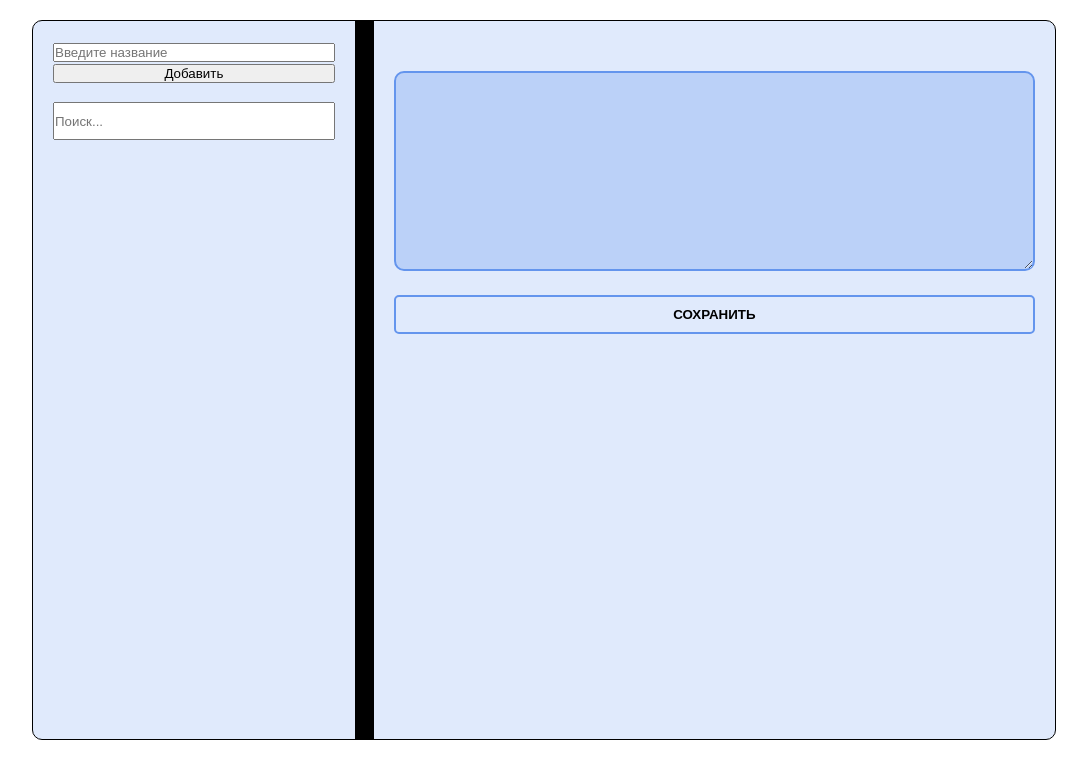
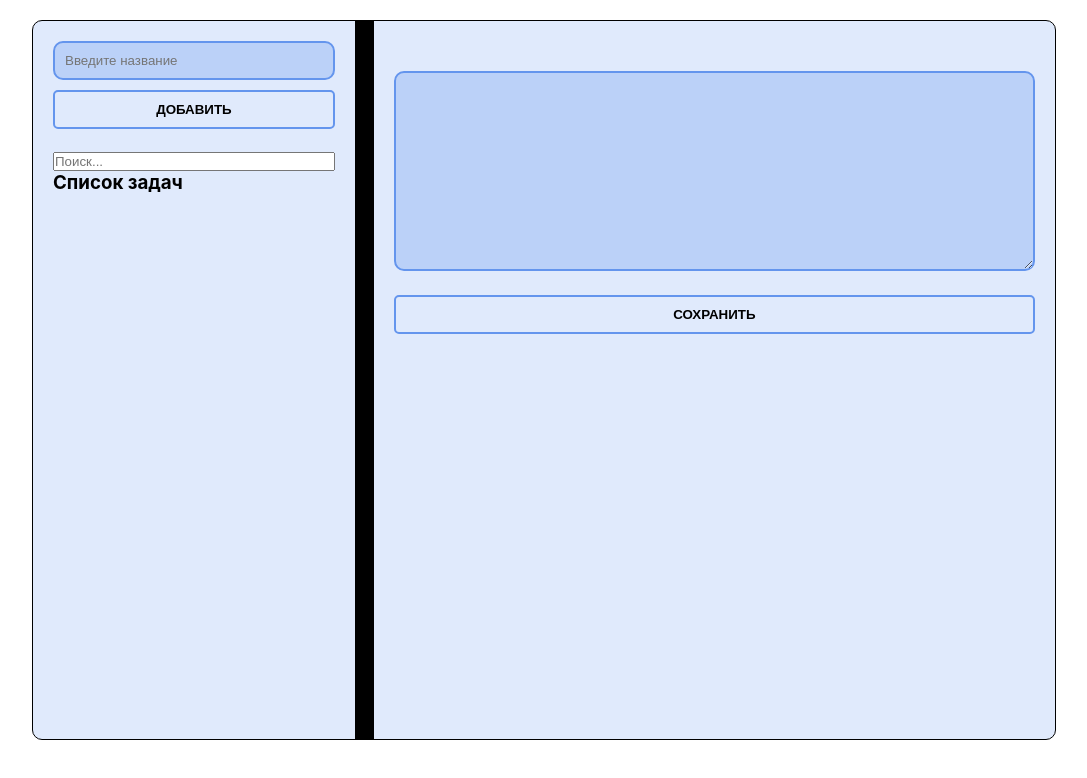
Before and after one commit to NSLyuma/infotecs-react, a React (Create React App) app: page / in a window 1280 px wide. Shown: the top 778 px of the page, without its empty margins (96-1183 px from the left). Built offline with nearby package versions, Linux system fonts and the light colour scheme.

Commit message:
Working version

```diff
--- a/src/App.js
+++ b/src/App.js
@@ -1,6 +1,5 @@
 import { TodoApp } from "./components";
 
-//меня учили, что в App.js лучше не писать логику, поэтому здесь только один главный компонент
 function App() {
   return (
     <div className="App">
--- a/src/components/AddForm/AddForm.jsx
+++ b/src/components/AddForm/AddForm.jsx
@@ -2,9 +2,16 @@ import styles from "./AddForm.module.css";
 
 export const AddForm = ({ placeholder, value, onChange, onClick, text }) => {
   return (
-    <form onSubmit={(e) => e.preventDefault()}>
-      <input placeholder={placeholder} value={value} onChange={onChange} />
-      <button onClick={onClick}>{text}</button>
+    <form className={styles.addForm} onSubmit={(e) => e.preventDefault()}>
+      <input
+        className={styles.addFormInput}
+        placeholder={placeholder}
+        value={value}
+        onChange={onChange}
+      />
+      <button className={styles.addFormButton} onClick={onClick}>
+        {text}
+      </button>
     </form>
   );
 };
--- a/src/components/AddForm/AddForm.module.css
+++ b/src/components/AddForm/AddForm.module.css
@@ -0,0 +1,35 @@
+/* .addForm {
+  margin-bottom: 20px;
+} */
+
+.addFormInput {
+  padding: 10px;
+  border: 2px solid cornflowerblue;
+  border-radius: 10px;
+  margin-bottom: 10px;
+  background-color: rgba(100, 149, 237, 0.3);
+}
+
+.addFormInput:focus {
+  border: 2px solid #2a5ebd;
+}
+
+.addFormButton {
+  background: transparent;
+  border: 2px solid cornflowerblue;
+  border-radius: 5px;
+  padding: 10px;
+  text-transform: uppercase;
+  font-weight: 600;
+  cursor: pointer;
+  margin-bottom: 30px;
+}
+
+.addFormButton:hover {
+  background: cornflowerblue;
+}
+
+.addFormButton:active {
+  background: #4174d3;
+  border-color: #4174d3;
+}
--- a/src/components/TodoApp/TodoApp.jsx
+++ b/src/components/TodoApp/TodoApp.js
@@ -1,7 +1,5 @@
 import { useState } from "react";
-import { TodoList, AddForm } from "../../components";
-import { EditForm } from "../EditForm/EditForm";
-import styles from "./TodoApp.module.css";
+import { TodoAppPresenter } from "./TodoAppPresenter";
 
 export const TodoApp = () => {
   //задачи подгружаются из localStorage, если их там нет, соответственно пустой массив
@@ -19,8 +17,7 @@ export const TodoApp = () => {
   //инициализация вводимого значения в поиске
   const [searchValue, setSearchValue] = useState("");
 
-  //инициализация счётчика и подсказок
-  const [count, setCount] = useState(1);
+  //инициализация статуса и цвета подсказок
   const [taskStatus, setTaskStatus] = useState("Ожидает");
   const [taskColor, setTaskColor] = useState("grey");
 
@@ -54,10 +51,11 @@ export const TodoApp = () => {
 
   //функция редактирования задачи по значению id
   const editTask = (id, task) => {
-    //здесь же фокусирую поле для редактирования
+    //фокусировка поля для редактирования
     const editArea = document.getElementById("editArea");
     editArea.focus();
 
+    //в поле редактирования передается задача и ее id
     setTaskId(id);
     setTaskValue(task);
   };
@@ -80,12 +78,12 @@ export const TodoApp = () => {
     const blockResize = document.getElementById("blockResize"); //элемент, который меняет ширину списка
     const block1 = document.getElementById("block1"); //элемент 1, у которого меняется ширина
     const block2 = document.getElementById("block2"); //элемент 2, у которого меняется ширина
-    const main = document.getElementById("main");
+    const main = document.getElementById("main"); //родительский элемент
 
-    //расположение blockResize поверх всех элементов и присваивание ему высоты block1 + 1 (т. к. родительский элемент больше на 1px)
+    //расположение blockResize поверх всех элементов и присваивание ему высоты родительского элемента (-1 из-за рамки)
     blockResize.style.position = "absolute";
     blockResize.style.zIndex = "100";
-    blockResize.style.height = block1.offsetHeight + 1 + "px";
+    blockResize.style.height = main.offsetHeight - 1 + "px";
 
     //расстояние от блока-родителя до края окна браузера
     const space = main.getBoundingClientRect().x;
@@ -103,7 +101,7 @@ export const TodoApp = () => {
     moveAt(event.pageX);
 
     //перемещение blockResize по пользовательским координатам при движении мыши
-    //изменение ширины списка задач
+    //изменение ширины списка задач и блока редактирования
     const onMouseMove = (event) => {
       moveAt(event.pageX);
 
@@ -132,7 +130,7 @@ export const TodoApp = () => {
     };
   };
 
-  //функция цветовой индикации состояния задач
+  //функция изменения статуса и цвета задачи при событии onMouseDown
   const changeIndication = (status) => {
     if (status === "Ожидает") {
       setTaskStatus("В процессе");
@@ -146,6 +144,7 @@ export const TodoApp = () => {
     }
   };
 
+  //функция перезаписи статуса и цвета задачи при событии onMouseUp
   const updateTaskStatus = (id) => {
     let newStatusTask = [...todoList].map((item) => {
       if (item.id === id) {
@@ -157,56 +156,76 @@ export const TodoApp = () => {
     setTodoList(newStatusTask);
   };
 
+  //список фильтрованных задач при поиске
   const filteredTasks = todoList.filter((item) =>
     item.task.toLowerCase().includes(searchValue.toLowerCase())
   );
   return (
-    <div id="main" className={styles.main}>
-      <div id="block1" className={styles.block1}>
-        <div className={styles.taskListBox}>
-          {/* форма для добавления новой задачи */}
-          <AddForm
-            placeholder="Введите название"
-            value={userInput}
-            onChange={(e) => setUserInput(e.target.value)}
-            onClick={addNewTask}
-            text="Добавить"
-          />
-
-          {/* поле для поиска задачи по названию */}
-          <input
-            placeholder="Поиск..."
-            onChange={(e) => setSearchValue(e.target.value)}
-          />
-
-          {/* список задач */}
-          <TodoList
+    <>
+      <TodoAppPresenter
+        userInput={userInput}
+        setUserInput={setUserInput}
+        addNewTask={addNewTask}
+        setSearchValue={setSearchValue}
         todoList={filteredTasks}
         editTask={editTask}
         deleteTask={deleteTask}
         changeIndication={changeIndication}
         updateTaskStatus={updateTaskStatus}
-          />
-        </div>
-
-        {/* блок для реализации изменения ширины списка задач */}
-        <div
-          onMouseDown={resizeBlock}
-          className={styles.blockResize}
-          id="blockResize"
-        ></div>
-      </div>
-
-      <div id="block2">
-        {/* форма для редактирования задачи */}
-        <EditForm
-          id="editArea"
+        resizeBlock={resizeBlock}
         taskValue={taskValue}
         setTaskValue={setTaskValue}
         saveTask={saveTask}
         taskId={taskId}
       />
-      </div>
-    </div>
+    </>
+    // <div id="main" className={styles.main}>
+    //   <div id="block1" className={styles.block1}>
+    //     <div className={styles.taskListBox}>
+    //       {/* форма для добавления новой задачи */}
+    //       <AddForm
+    //         placeholder="Введите название"
+    //         value={userInput}
+    //         onChange={(e) => setUserInput(e.target.value)}
+    //         onClick={addNewTask}
+    //         text="Добавить"
+    //       />
+
+    //       {/* поле для поиска задачи по названию */}
+    //       <input
+    //         placeholder="Поиск..."
+    //         onChange={(e) => setSearchValue(e.target.value)}
+    //       />
+
+    //       {/* список задач */}
+    //       <h3>Список задач</h3>
+    //       <TodoList
+    //         todoList={filteredTasks}
+    //         editTask={editTask}
+    //         deleteTask={deleteTask}
+    //         changeIndication={changeIndication}
+    //         updateTaskStatus={updateTaskStatus}
+    //       />
+    //     </div>
+
+    //     {/* блок для реализации изменения ширины списка задач */}
+    //     <div
+    //       onMouseDown={resizeBlock}
+    //       className={styles.blockResize}
+    //       id="blockResize"
+    //     ></div>
+    //   </div>
+
+    //   <div id="block2">
+    //     {/* форма для редактирования задачи */}
+    //     <EditForm
+    //       id="editArea"
+    //       taskValue={taskValue}
+    //       setTaskValue={setTaskValue}
+    //       saveTask={saveTask}
+    //       taskId={taskId}
+    //     />
+    //   </div>
+    // </div>
   );
 };
--- a/src/components/TodoApp/TodoApp.module.css
+++ b/src/components/TodoApp/TodoApp.module.css
@@ -21,8 +21,7 @@
 .taskListBox {
   padding: 20px;
   display: flex;
-  justify-content: center;
-  flex-wrap: wrap;
+  flex-direction: column;
 }
 
 .blockResize {
--- /dev/null
+++ b/src/components/TodoApp/TodoAppPresenter.jsx
@@ -0,0 +1,70 @@
+import { TodoList, AddForm, EditForm } from "..";
+import styles from "./TodoApp.module.css";
+
+export const TodoAppPresenter = ({
+  userInput,
+  setUserInput,
+  addNewTask,
+  setSearchValue,
+  editTask,
+  deleteTask,
+  changeIndication,
+  updateTaskStatus,
+  resizeBlock,
+  taskValue,
+  setTaskValue,
+  saveTask,
+  taskId,
+  todoList,
+}) => {
+  return (
+    <div id="main" className={styles.main}>
+      <div id="block1" className={styles.block1}>
+        <div className={styles.taskListBox}>
+          {/* форма для добавления новой задачи */}
+          <AddForm
+            placeholder="Введите название"
+            value={userInput}
+            onChange={(e) => setUserInput(e.target.value)}
+            onClick={addNewTask}
+            text="Добавить"
+          />
+
+          {/* поле для поиска задачи по названию */}
+          <input
+            placeholder="Поиск..."
+            onChange={(e) => setSearchValue(e.target.value)}
+          />
+
+          {/* список задач */}
+          <h3>Список задач</h3>
+          <TodoList
+            todoList={todoList}
+            editTask={editTask}
+            deleteTask={deleteTask}
+            changeIndication={changeIndication}
+            updateTaskStatus={updateTaskStatus}
+          />
+        </div>
+
+        {/* блок для реализации изменения ширины списка задач */}
+        <div
+          onMouseDown={resizeBlock}
+          className={styles.blockResize}
+          id="blockResize"
+        ></div>
+      </div>
+
+      <div id="block2">
+        {/* форма для редактирования задачи */}
+        <EditForm
+          id="editArea"
+          taskValue={taskValue}
+          setTaskValue={setTaskValue}
+          saveTask={saveTask}
+          taskId={taskId}
+        />
+      </div>
+    </div>
+  );
+};
--- a/src/components/index.js
+++ b/src/components/index.js
@@ -1,4 +1,5 @@
 export * from "./AddForm/AddForm";
+export * from "./EditForm/EditForm";
 export * from "./TodoApp/TodoApp";
 export * from "./TodoList/TodoList";
 export * from "./TodoListItem/TodoListItem";
```
Lines whose indentation alone changed are shown as unchanged.
